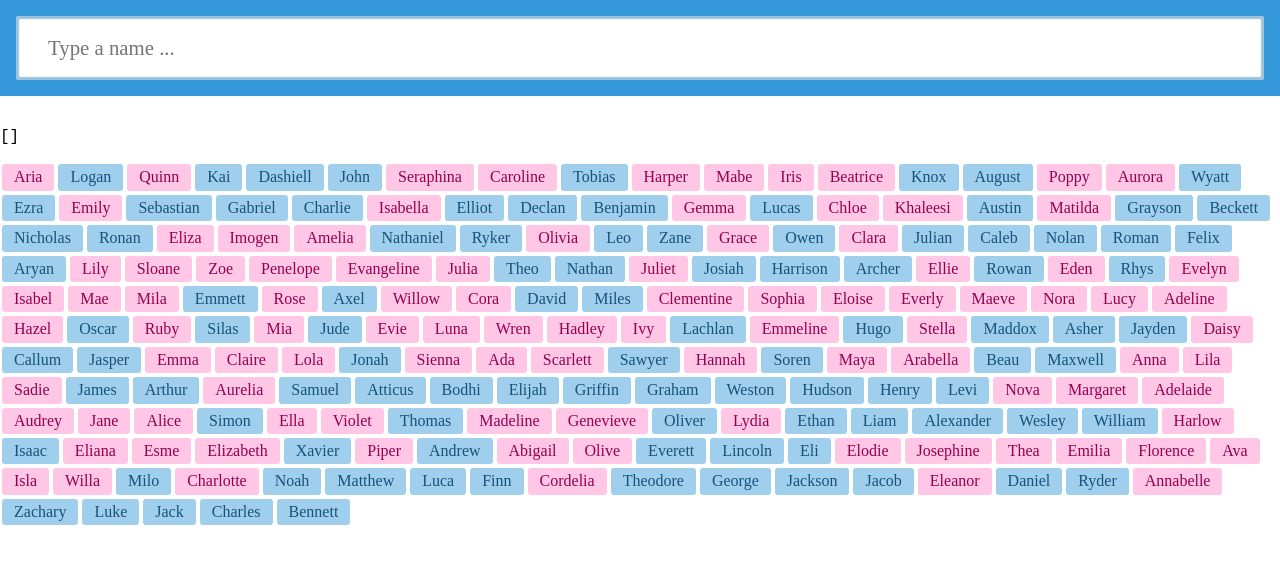
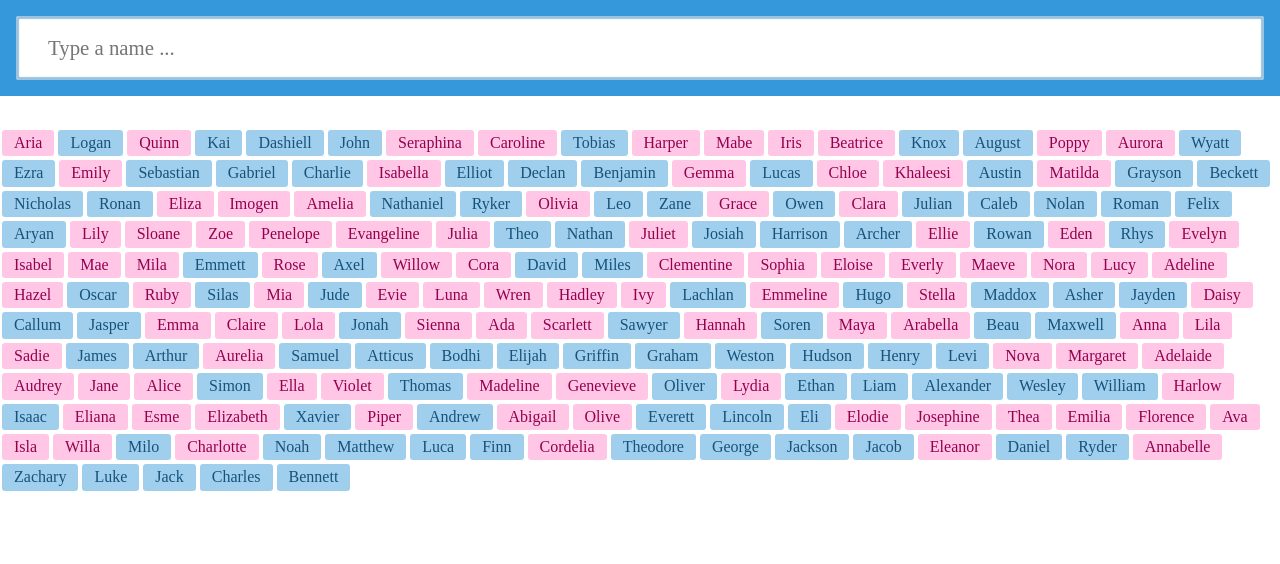
Before and after one commit to xiaozhao1111/react-baby-name, a React (Create React App) app: page / in a window 1280 px wide. Shown: the top 564 px of the page. Built offline with nearby package versions, Linux system fonts and the light colour scheme.

Commit message:
create button and remove function for the short listed names

```diff
--- a/src/App.js
+++ b/src/App.js
@@ -15,7 +15,7 @@ function App({ names }) {
   return (
     <Fragment>
       <Search searchValue={searchValue} setSearchValue={setSearchValue} />
-      <ShortList shortList={shortList} setShortList={setShortList} />
+      <ShortList names={names} shortList={shortList} setShortList={setShortList} />
       <NamePicker names={names} searchValue={searchValue} shortList={shortList} setShortList={setShortList} />
     </Fragment>
   );
--- a/src/components/name-picker.js
+++ b/src/components/name-picker.js
@@ -1,4 +1,5 @@
 import React from "react";
+import NameList from "./name-list";
 
 function NamePicker({names, searchValue, shortList, setShortList}) {
 
@@ -7,19 +8,14 @@ function NamePicker({names, searchValue, shortList, setShortList}) {
         filter((entry) =>
             entry.name.toLowerCase().includes(searchValue.toLowerCase())
         )
+    // filter names which is not already in the short list
         .filter((entry) => !shortList.includes(entry.id));
     function addToShortList(id) {
         setShortList([...shortList, id])
     }
 
     return (
-    <ul>
-        {filteredNames.map((entry) =>
-            <li key={entry.id} className={entry.sex}>
-                <button onClick={() => addToShortList(entry.id)}>{entry.name}</button>
-            </li>
-        )}
-    </ul>
+        <NameList nameList={filteredNames} onItemClick={addToShortList} />
     )
 }
 
--- a/src/components/short-list.js
+++ b/src/components/short-list.js
@@ -1,7 +1,18 @@
 import React from "react";
+import NameList from "./name-list";
 
-function ShortList({shortList, setShortList}) {
-    return <pre>{JSON.stringify(shortList)}</pre>
+function ShortList({names, shortList, setShortList}) {
+const shortListedNames = names.filter((entry) => shortList.includes(entry.id));
+
+function removeFromShortList(id) {
+    setShortList(shortList.filter((i) => i !== id));
+}
+
+    return (
+    <div className="short-list">
+        <NameList nameList={shortListedNames} onItemClick={removeFromShortList} />
+    </div>
+    );
 }
 
 export default ShortList;
```
